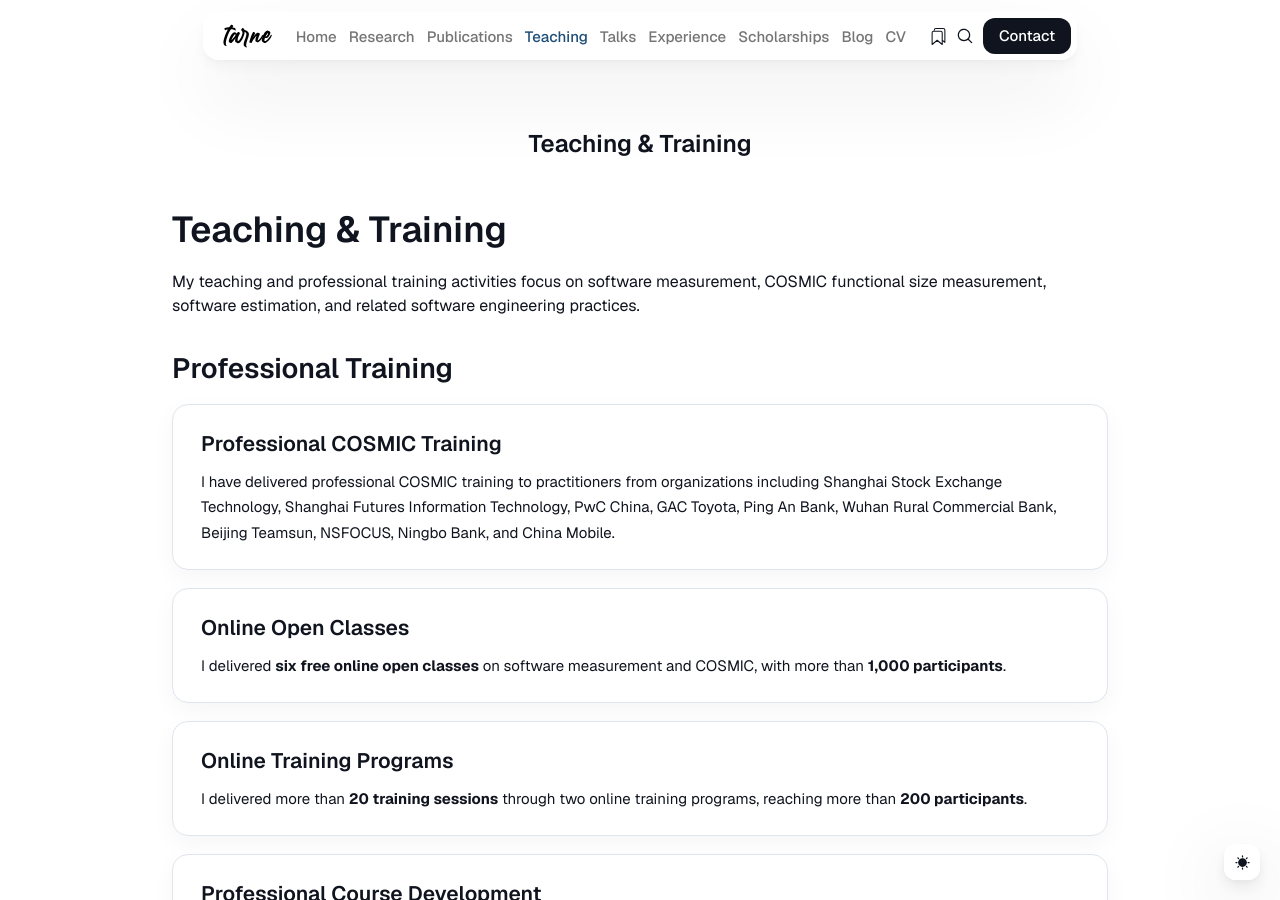
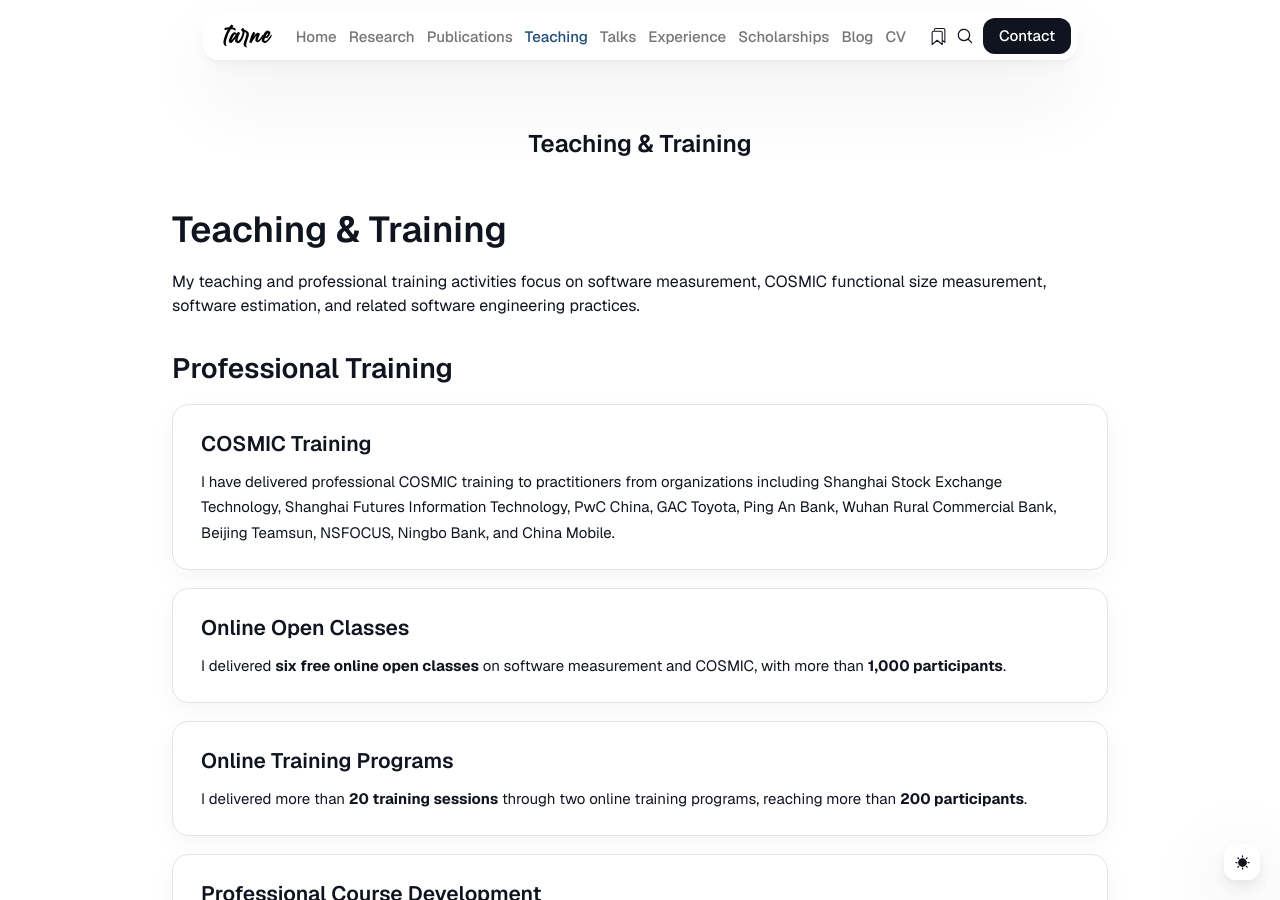
Before and after one commit to lingguo-research/lingguo-tarne, a Jekyll site: the page built from _pages/teaching.md, in a window 1280 px wide and 900 px high. Built offline with Jekyll 4.4.1, drawn with Linux system fonts in a browser that asks for light colours; nearby versions of some CDN libraries.

Commit message:
Update teaching.md

```diff
--- a/_pages/teaching.md
+++ b/_pages/teaching.md
@@ -12,7 +12,7 @@ My teaching and professional training activities focus on software measurement,
 
 <div class="teaching-card">
 
-  <h3>Professional COSMIC Training</h3>
+  <h3>COSMIC Training</h3>
 
   <p>
     I have delivered professional COSMIC training to practitioners from organizations including Shanghai Stock Exchange Technology, Shanghai Futures Information Technology, PwC China, GAC Toyota, Ping An Bank, Wuhan Rural Commercial Bank, Beijing Teamsun, NSFOCUS, Ningbo Bank, and China Mobile.
```
